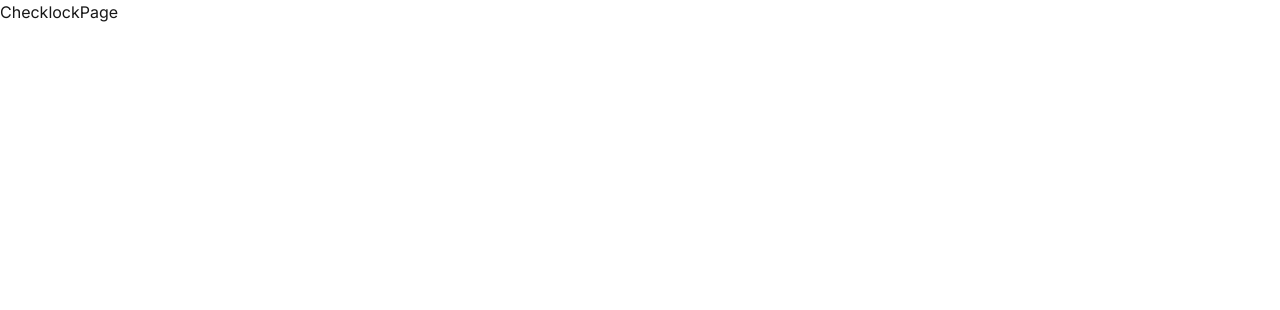
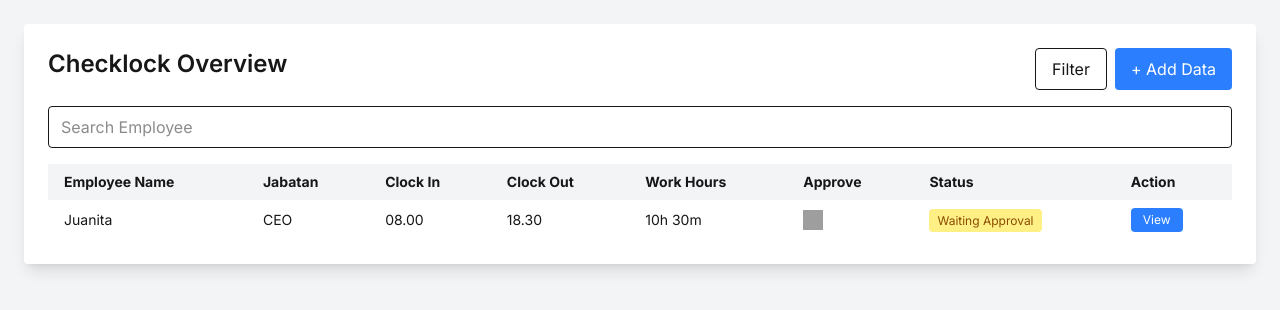
Before and after one commit to nrhlzanin/hris-cmlabs, a Next.js app in the folder frontend/: page /user/checklock in a window 1280 px wide. Shown: the top 310 px of the page. Built offline with nearby package versions, Linux system fonts and the light colour scheme; grey boxes are pictures that could not be loaded.

Commit message:
Checklock update user

```diff
--- a/frontend/src/app/user/checklock/page.tsx
+++ b/frontend/src/app/user/checklock/page.tsx
@@ -1,7 +1,190 @@
-export default function ChecklockPage() {
-    return (
-        <div>
-            <h1>ChecklockPage</h1>
+'use client';
+
+import { useState } from 'react';
+
+export default function ChecklockOverview() {
+  const [modalOpen, setModalOpen] = useState(false);
+  const [detailsOpen, setDetailsOpen] = useState(false);
+  const [approved, setApproved] = useState(null);
+
+  const handleApprove = () => {
+    setApproved(true);
+    setModalOpen(false);
+  };
+
+  const handleReject = () => {
+    setApproved(false);
+    setModalOpen(false);
+  };
+
+  return (
+    <div className="bg-gray-100 min-h-screen p-6">
+      <div className="bg-white p-6 rounded shadow-lg">
+        <div className="flex justify-between mb-4">
+          <h2 className="text-2xl font-semibold">Checklock Overview</h2>
+          <div className="flex gap-2">
+            <button className="border px-4 py-2 rounded">Filter</button>
+            <button className="bg-blue-500 text-white px-4 py-2 rounded">+ Add Data</button>
+          </div>
         </div>
-    );
+
+        <input type="text" placeholder="Search Employee" className="w-full border rounded px-3 py-2 mb-4" />
+
+        <table className="min-w-full text-sm text-left">
+          <thead>
+            <tr className="bg-gray-100">
+              <th className="px-4 py-2">Employee Name</th>
+              <th className="px-4 py-2">Jabatan</th>
+              <th className="px-4 py-2">Clock In</th>
+              <th className="px-4 py-2">Clock Out</th>
+              <th className="px-4 py-2">Work Hours</th>
+              <th className="px-4 py-2">Approve</th>
+              <th className="px-4 py-2">Status</th>
+              <th className="px-4 py-2">Action</th>
+            </tr>
+          </thead>
+          <tbody className="divide-y">
+            <tr>
+              <td className="px-4 py-2">Juanita</td>
+              <td className="px-4 py-2">CEO</td>
+              <td className="px-4 py-2">08.00</td>
+              <td className="px-4 py-2">18.30</td>
+              <td className="px-4 py-2">10h 30m</td>
+              <td className="px-4 py-2">
+                <button onClick={() => setModalOpen(true)} className="flex items-center gap-2">
+                  {!approved ? (
+                    <img src="/icons/cross.svg" alt="no" className="w-5 h-5" />
+                  ) : (
+                    <img src="/icons/check.svg" alt="yes" className="w-5 h-5" />
+                  )}
+                </button>
+              </td>
+              <td className="px-4 py-2">
+                <span
+                  className={`px-2 py-1 rounded text-xs ${
+                    approved === null
+                      ? 'bg-yellow-200 text-yellow-800'
+                      : approved
+                      ? 'bg-green-200 text-green-800'
+                      : 'bg-red-200 text-red-800'
+                  }`}
+                >
+                  {approved === null ? 'Waiting Approval' : approved ? 'On Time' : 'Late'}
+                </span>
+              </td>
+              <td className="px-4 py-2">
+                <button
+                  onClick={() => setDetailsOpen(true)}
+                  className="bg-blue-500 text-white px-3 py-1 rounded text-xs"
+                >
+                  View
+                </button>
+              </td>
+            </tr>
+          </tbody>
+        </table>
+      </div>
+
+      {/* Approval Modal */}
+      {modalOpen && (
+        <div className="fixed inset-0 bg-black bg-opacity-50 flex items-center justify-center z-50">
+          <div className="bg-white rounded-lg shadow-lg p-6 w-full max-w-md">
+            <div className="flex justify-between items-start">
+              <div className="flex gap-3">
+                <div className="w-12 h-12 rounded-full bg-blue-900"></div>
+                <div>
+                  <h2 className="text-lg font-semibold">Approve Attendance</h2>
+                  <p className="text-sm text-gray-600">
+                    Are you sure want to approve this employee's attendance?<br />This action cannot be undone.
+                  </p>
+                </div>
+              </div>
+              <button onClick={() => setModalOpen(false)} className="text-gray-600 hover:text-black text-xl font-bold">
+                &times;
+              </button>
+            </div>
+
+            <div className="mt-6 flex justify-center gap-4">
+              <button
+                onClick={handleReject}
+                className="bg-red-600 hover:bg-red-700 text-white font-semibold px-4 py-2 rounded-lg"
+              >
+                Reject
+              </button>
+              <button
+                onClick={handleApprove}
+                className="bg-green-600 hover:bg-green-700 text-white font-semibold px-4 py-2 rounded-lg"
+              >
+                Approve
+              </button>
+            </div>
+          </div>
+        </div>
+      )}
+
+      {/* Attendance Details Modal */}
+      {detailsOpen && (
+        <div className="fixed inset-0 bg-black bg-opacity-50 flex items-center justify-center z-50">
+          <div className="bg-white rounded-lg shadow-lg p-6 w-full max-w-2xl">
+            <div className="flex justify-between items-center mb-4">
+              <h2 className="text-xl font-bold">Attendance Details</h2>
+              <button onClick={() => setDetailsOpen(false)} className="text-gray-600 hover:text-black text-2xl font-bold">
+                &times;
+              </button>
+            </div>
+
+            <div className="flex items-center justify-between border rounded p-4 mb-4">
+              <div className="flex items-center gap-4">
+                <div className="w-12 h-12 bg-blue-800 rounded-full"></div>
+                <div>
+                  <div className="font-semibold">Nama Lengkap</div>
+                  <div className="text-sm text-gray-600">Jabatan</div>
+                </div>
+              </div>
+              <span className="bg-gray-200 text-gray-700 text-xs px-3 py-1 rounded">Status Approve</span>
+            </div>
+
+            <div className="grid grid-cols-2 gap-4 mb-4 border rounded p-4">
+              <div>
+                <p className="text-sm text-gray-500">Date</p>
+                <p className="font-semibold">1 March 2025</p>
+              </div>
+              <div>
+                <p className="text-sm text-gray-500">Check In</p>
+                <p className="font-semibold">09.00</p>
+              </div>
+              <div>
+                <p className="text-sm text-gray-500">Check Out</p>
+                <p className="font-semibold">15.00</p>
+              </div>
+              <div>
+                <p className="text-sm text-gray-500">Status</p>
+                <p className="font-semibold">Present</p>
+              </div>
+              <div>
+                <p className="text-sm text-gray-500">Work Hours</p>
+                <p className="font-semibold">9 Hours</p>
+              </div>
+            </div>
+
+            <div className="border rounded p-4 mb-4">
+              <h3 className="font-semibold mb-2">Location Information</h3>
+              <p><strong>Location:</strong> Office</p>
+              <p><strong>Detail Address:</strong> Jln. Soekarno Hatta No. 8, Jatimulyo, Lowokwaru, Kota Malang.</p>
+              <p><strong>Lat:</strong> -2241720016</p>
+              <p><strong>Long:</strong> 2241720119</p>
+            </div>
+
+            <div className="border rounded p-4">
+              <h3 className="font-semibold mb-2">Proof of Attendance</h3>
+              <div className="flex items-center gap-2">
+                <span>Wa003198373738.img</span>
+                <button className="text-blue-600 hover:underline text-sm">Download</button>
+              </div>
+            </div>
+          </div>
+        </div>
+      )}
+    </div>
+  );
 }
```
